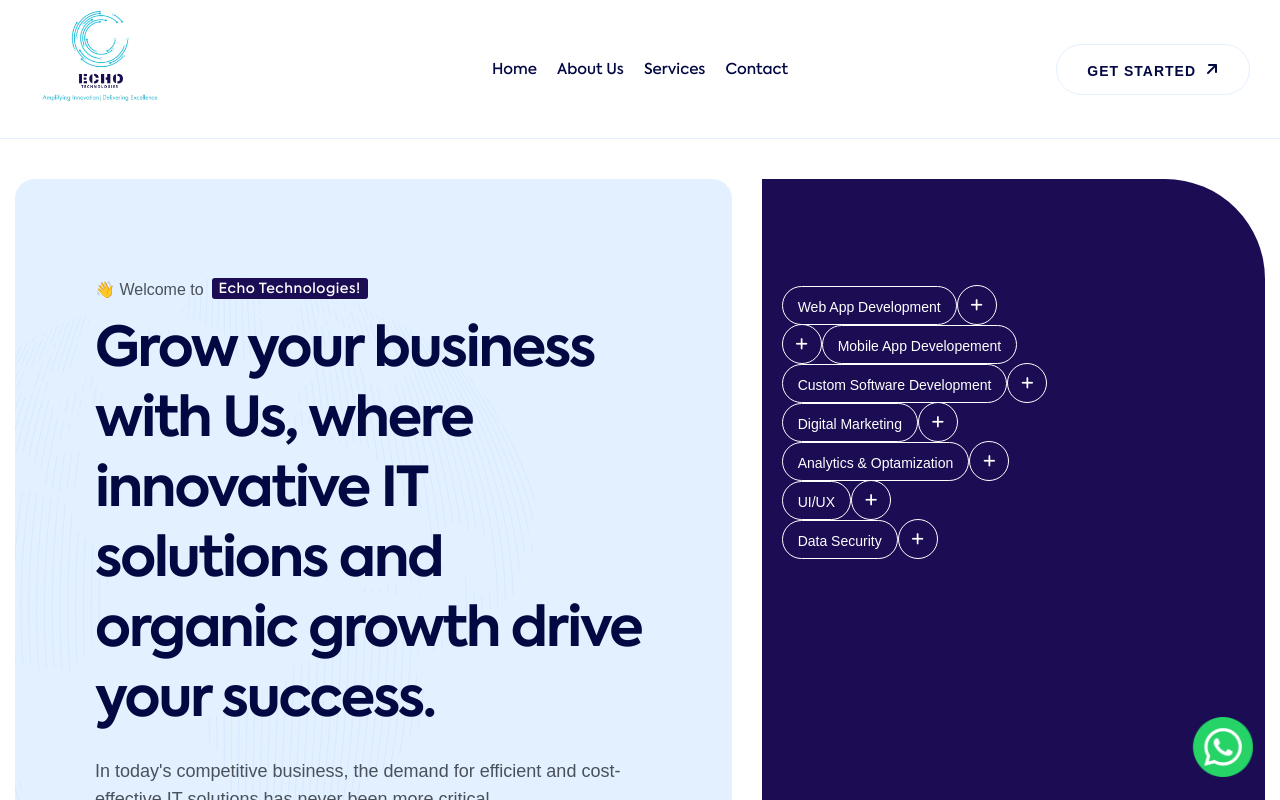
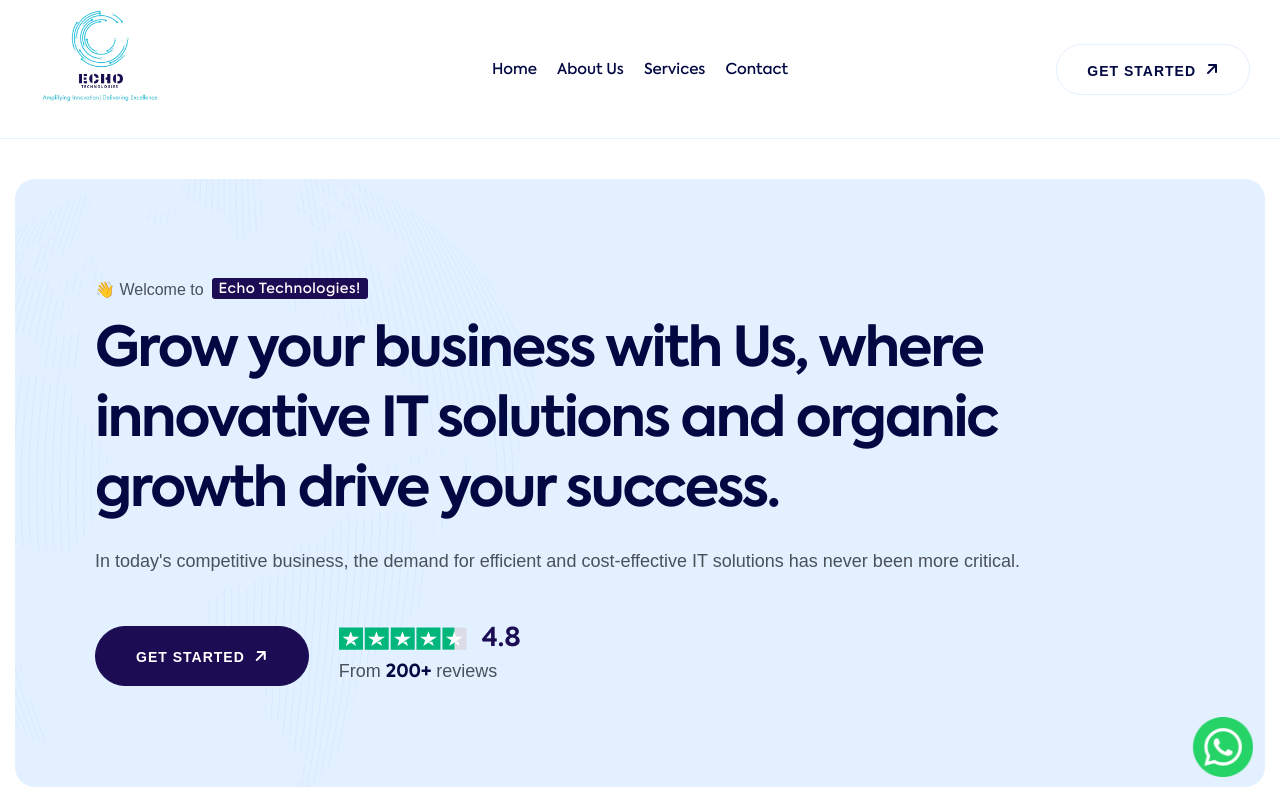
Before and after one commit to Sardar-Ali-Murad/echo-tech, a React (Vite) app: page / in a window 1280 px wide. Shown: the top 800 px of the page. Built offline with nearby package versions, Linux system fonts and the light colour scheme; a web font is replaced by a local one.

Commit message:
adding the slider for the portfolio images

```diff
--- a/package.json
+++ b/package.json
@@ -15,7 +15,9 @@
     "formik": "^2.4.6",
     "react": "^18.2.0",
     "react-dom": "^18.2.0",
+    "react-slick": "^0.30.2",
     "react-toastify": "^10.0.5",
+    "slick-carousel": "^1.8.1",
     "swiper": "^11.1.4",
     "yup": "^1.4.0"
   },
--- a/src/components/Hero.jsx
+++ b/src/components/Hero.jsx
@@ -6,7 +6,7 @@ const Hero = () => {
       <section className="it_solution_hero_section">
         <div className="container">
           <div className="row">
-            <div className="col-lg-7">
+            <div className="col-lg-12">
               <div
                 className="it_solution_hero_content"
                 style={{
@@ -56,68 +56,6 @@ const Hero = () => {
                 </ul>
               </div>
             </div>
-            <div className="col-lg-5">
-              <ul
-                className="it_solution_hero_images unordered_list"
-                style={{ height: "100%" }}
-              >
-                <li
-                  style={{
-                    width: "100%",
-                    borderRadius: "20px",
-                    height: "100%",
-                  }}
-                >
-                  <ul
-                    className="categories unordered_list_block"
-                    style={{ height: "100%" }}
-                  >
-                    <li>
-                      <a href="/" className="cursor-text">
-                        <span>Web App Development</span>
-                        <i className="fa-solid fa-plus"></i>
-                      </a>
-                    </li>
-                    <li>
-                      <a href="/" className="cursor-text">
-                        <i className="fa-solid fa-plus"></i>
-                        <span>Mobile App Developement</span>
-                      </a>
-                    </li>
-                    <li>
-                      <a href="/" className="cursor-text">
-                        <span>Custom Software Development</span>
-                        <i className="fa-solid fa-plus"></i>
-                      </a>
-                    </li>
-                    <li>
-                      <a href="/" className="cursor-text">
-                        <span>Digital Marketing</span>
-                        <i className="fa-solid fa-plus"></i>
-                      </a>
-                    </li>
-                    <li>
-                      <a href="/" className="cursor-text">
-                        <span>Analytics & Optamization</span>
-                        <i className="fa-solid fa-plus"></i>
-                      </a>
-                    </li>
-                    <li>
-                      <a href="/" className="cursor-text">
-                        <span>UI/UX</span>
-                        <i className="fa-solid fa-plus"></i>
-                      </a>
-                    </li>
-                    <li>
-                      <a href="/" className="cursor-text">
-                        <span>Data Security</span>
-                        <i className="fa-solid fa-plus"></i>
-                      </a>
-                    </li>
-                  </ul>
-                </li>
-              </ul>
-            </div>
           </div>
         </div>
       </section>
--- a/src/components/Portfolio.jsx
+++ b/src/components/Portfolio.jsx
@@ -1,7 +1,33 @@
 import React from "react";
 import "./index.css";
+import Slider from "react-slick";
+import "slick-carousel/slick/slick.css";
+import "slick-carousel/slick/slick-theme.css";
 
 const About = () => {
+  const settings = {
+    dots: true,
+    infinite: true,
+    speed: 500,
+    slidesToShow: 3,
+    slidesToScroll: 1,
+    autoplay: true,
+    autoplaySpeed: 2000,
+    responsive: [
+      {
+        breakpoint: 768,
+        settings: {
+          slidesToShow: 2,
+        },
+      },
+      {
+        breakpoint: 480,
+        settings: {
+          slidesToShow: 1,
+        },
+      },
+    ],
+  };
   return (
     <div className="home_about_wrap main-bg">
       <section className="about section" id="about">
@@ -9,21 +35,32 @@ const About = () => {
         <div className="row">
           <div className="video">
             <div className="grid_container">
-              <div class="image-container">
-                {/* <img src="assets/images/projects/1.PNG" alt="" /> */}
-                {/* <img src="assets/images/projects/2.PNG" alt="" /> */}
-                {/* <img src="assets/images/projects/3.PNG" alt="" /> */}
-                <img src="assets/images/projects/4.PNG" alt="" />
-                <img src="assets/images/projects/5.PNG" alt="" />
-                <img src="assets/images/projects/6.png" alt="" />
-                <img src="assets/images/projects/8.png" alt="" />
-                <img src="assets/images/projects/9.PNG" alt="" />
-                <img src="assets/images/projects/10.PNG" alt="" />
-                <img src="assets/images/projects/7.png" alt="" />
-                <img src="assets/images/projects/11.png" alt="" />
-                {/* <img src="assets/images/projects/12.PNG" alt="" /> */}
-                {/* <img src="assets/images/projects/13.PNG" alt="" /> */}
-              </div>
+              <Slider {...settings}>
+                <div className="image-container">
+                  <img src="assets/images/projects/4.PNG" alt="Project 4" />
+                </div>
+                <div className="image-container">
+                  <img src="assets/images/projects/5.PNG" alt="Project 5" />
+                </div>
+                <div className="image-container">
+                  <img src="assets/images/projects/6.png" alt="Project 6" />
+                </div>
+                <div className="image-container">
+                  <img src="assets/images/projects/8.png" alt="Project 8" />
+                </div>
+                <div className="image-container">
+                  <img src="assets/images/projects/9.PNG" alt="Project 9" />
+                </div>
+                <div className="image-container">
+                  <img src="assets/images/projects/10.PNG" alt="Project 10" />
+                </div>
+                <div className="image-container">
+                  <img src="assets/images/projects/7.png" alt="Project 7" />
+                </div>
+                <div className="image-container">
+                  <img src="assets/images/projects/11.png" alt="Project 11" />
+                </div>
+              </Slider>
             </div>
           </div>
         </div>
--- a/src/components/index.css
+++ b/src/components/index.css
@@ -356,6 +356,7 @@ html[dir="rtl"] .pe-3 {
 .grid_container .image-container img {
   margin-bottom: 10px;
   border-radius: 5px;
+  margin-right: 20px;
 }
 
 .chip {
@@ -389,6 +390,13 @@ html[dir="rtl"] .pe-3 {
   display: grid !important;
   grid-template-columns: repeat(auto-fit, minmax(40rem, 1fr)) !important;
   gap: 2rem !important;
+}
+
+.slick-prev {
+  display: none !important;
+}
+.slick-next {
+  display: none !important;
 }
 
 @media (max-width: 1200px) {
--- a/src/index.css
+++ b/src/index.css
@@ -6,10 +6,53 @@
   color: #e3f0ff;
 }
 
-.h-140{
-    height: 140px !important;
+.h-140 {
+  height: 140px !important;
 }
 
-.cursor-text{
+.cursor-text {
   cursor: text !important;
 }
+
+.image-container {
+  padding: 10px;
+}
+
+.image-container img {
+  width: 100%;
+  height: 250px;
+  object-fit: cover;
+  border-radius: 8px;
+}
+
+.custom-arrow {
+  font-size: 24px;
+  background: rgba(0, 0, 0, 0.5);
+  border-radius: 50%;
+  padding: 10px;
+  cursor: pointer;
+  z-index: 1;
+}
+
+.custom-prev {
+  left: -30px;
+}
+
+.custom-next {
+  right: -30px;
+}
+
+.slick-dots li button:before {
+  font-size: 12px;
+  color: #007bff;
+}
+
+.slick-dots li.slick-active button:before {
+  color: #00ff00;
+}
+
+@media screen and (max-width: 800px) {
+  .h-140 {
+    height: 40px;
+  }
+}
```
Also changed, not shown: 1 other file (tests, documents, lock files or other folders).
